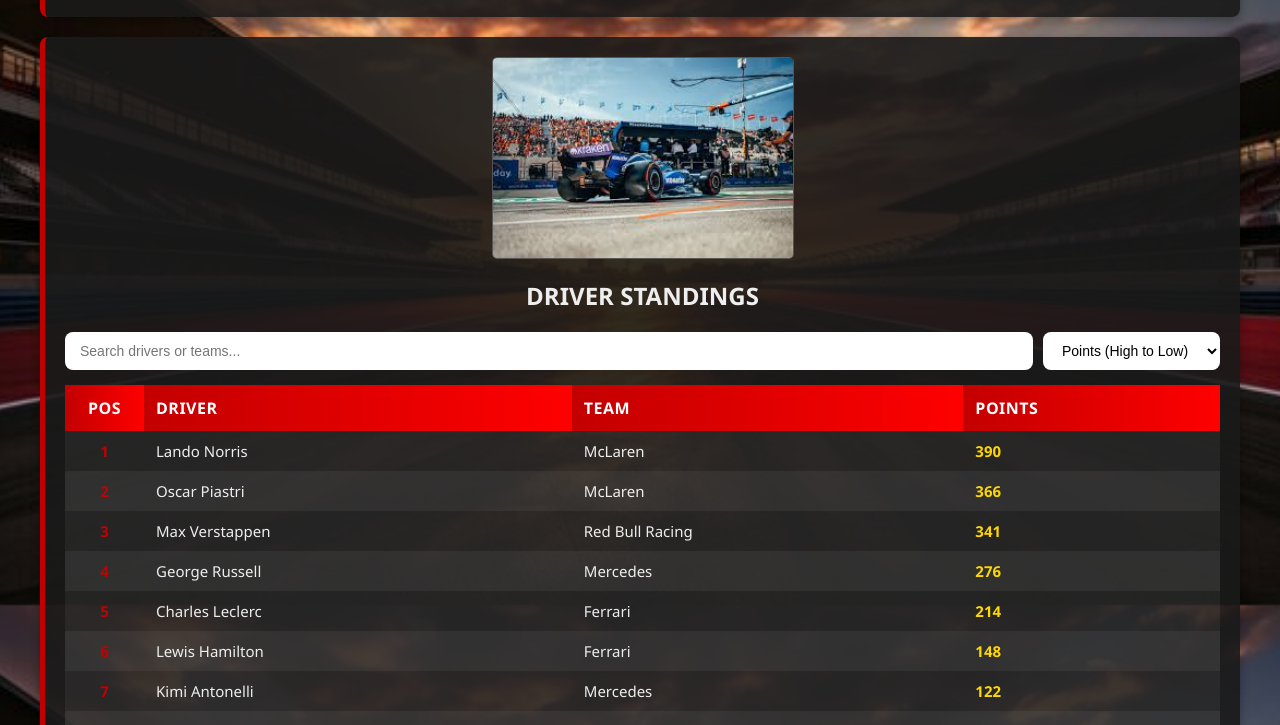
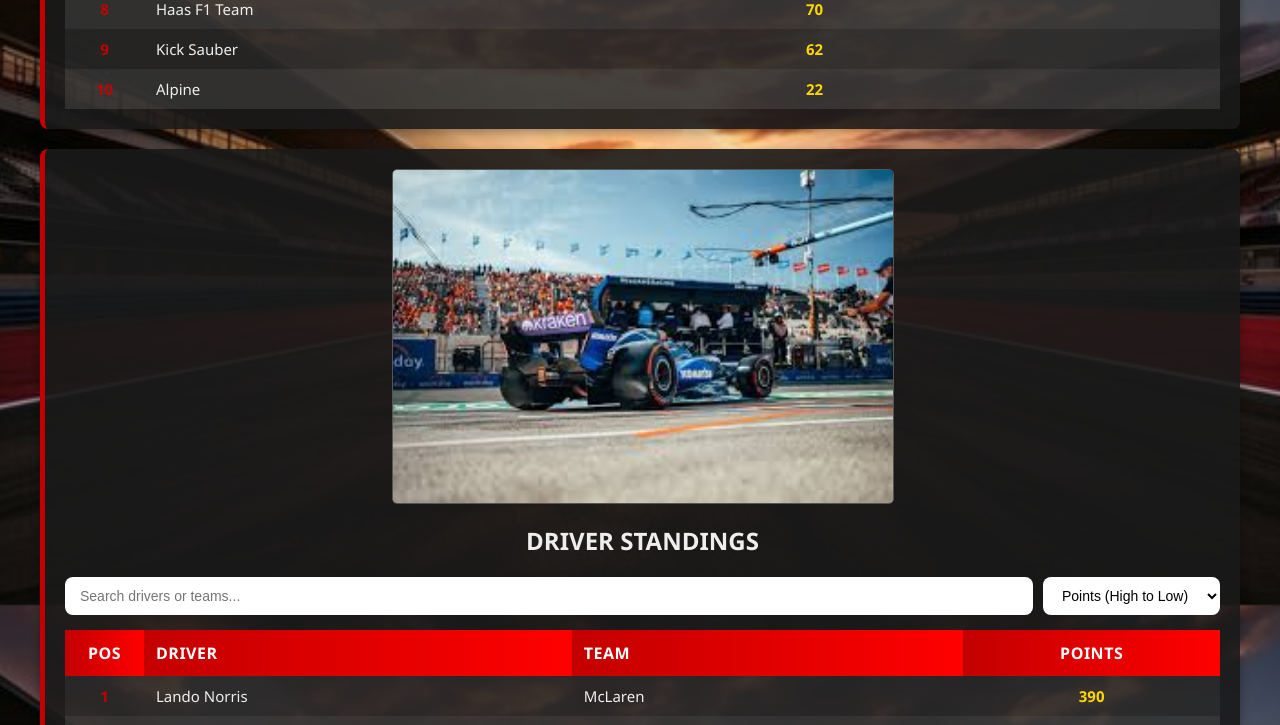
Before and after one commit to greggykotelnikov/f1_pwa_app, a website: page public/index.html in a window 1280 px wide. Shown: the part 995-1720 px from the top of the page. Drawn offline with Linux system fonts and the light colour scheme; no server answers.

Commit message:
Improve display alignment and remove unnecessary project files

```diff
--- a/public/css/style.css
+++ b/public/css/style.css
@@ -65,7 +65,7 @@
 
 .card-image {
     width: 100%;
-    max-width: 300px;
+    max-width: 500px;
     display: block;
     margin: 0 auto 15px auto;
     border-radius: 5px;
@@ -113,9 +113,13 @@
 
 
 .standings-table td.points {
-    text-align: left;
+    text-align: center;
     font-weight: bold;
     color: #ffd700;
+}
+
+.standings-table thead th:last-child {
+    text-align: center;
 }
 
 
```
